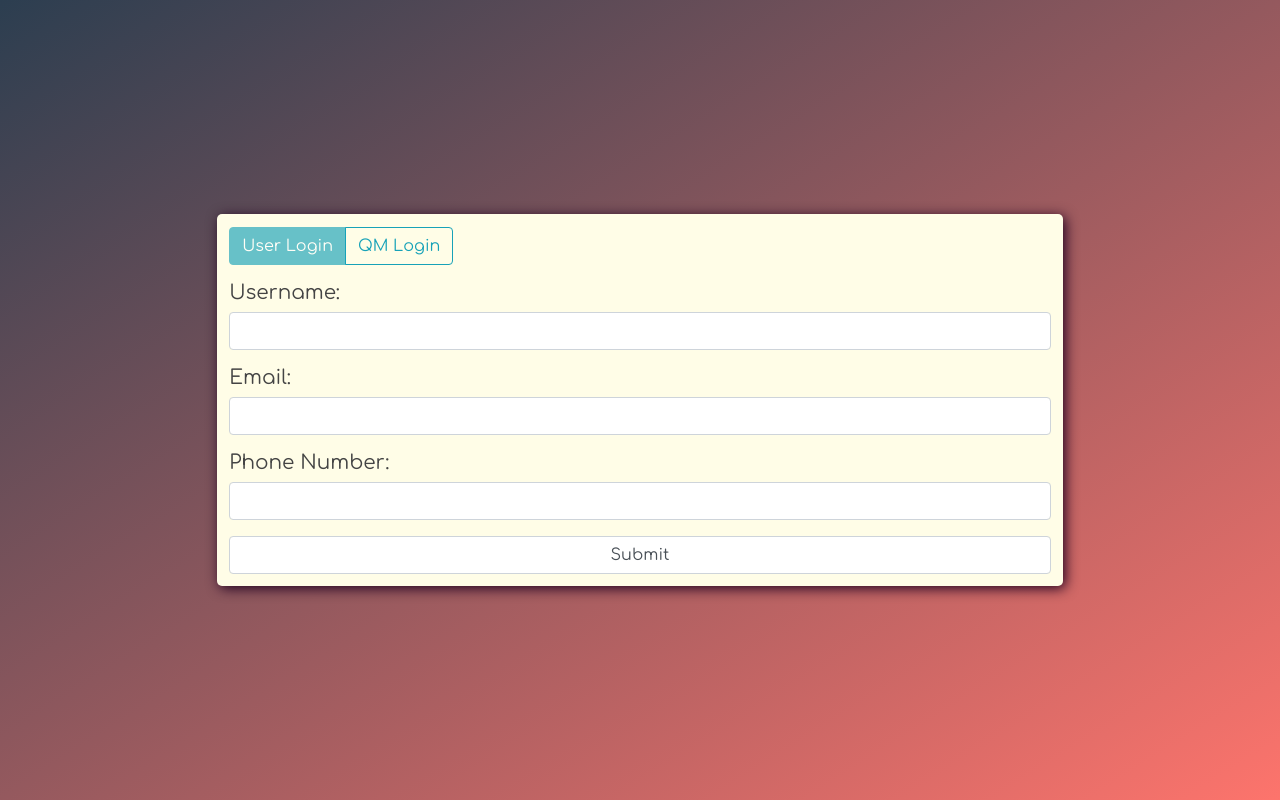
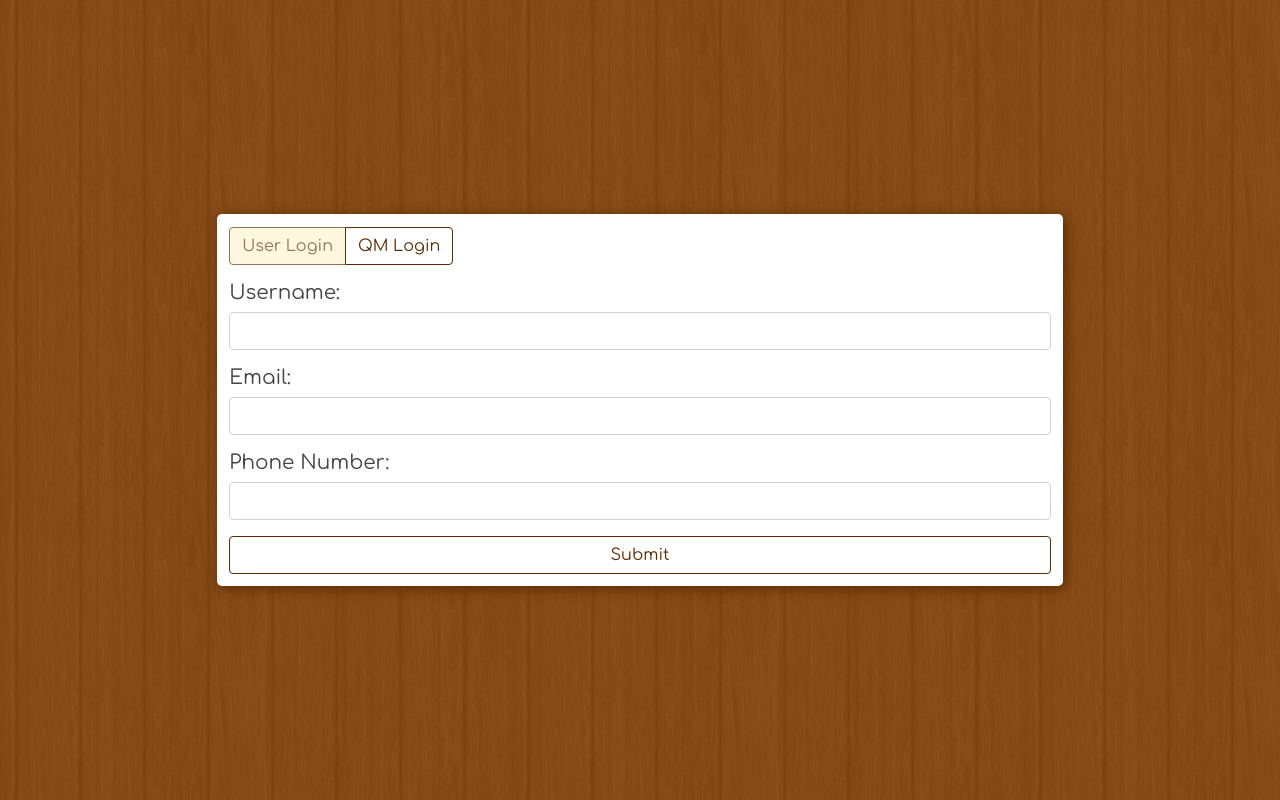
Before and after one commit to devclub-iitd/QuizApp, a React (Create React App) app: page / in a window 1280 px wide. Built offline with nearby package versions, Linux system fonts and the light colour scheme; no server answers.

Commit message:
Overhaul ui to use single color variants with wooden theme

```diff
--- a/public/index.html
+++ b/public/index.html
@@ -6,6 +6,7 @@ integrity="sha384-9gVQ4dYFwwWSjIDZnLEWnxCjeSWFphJiwGPXr1jddIhOegiu1FwO5qRGvFXOdJ
 crossorigin="anonymous">
 
   <link href="https://fonts.googleapis.com/css?family=Comfortaa" rel="stylesheet">
+
 
     <meta name="viewport" content="width=device-width, initial-scale=1.0">
 
--- a/src/RoomListScreen.js
+++ b/src/RoomListScreen.js
@@ -20,6 +20,8 @@ class RoomListScreen extends React.Component{
       newroomcode:"",
     }
   }
+
+  //TODO: add success checker and error message to handlers
   handleRoomResponse(payload,roomcode){
     // console.log(roomcode)
     this.props.cb({
--- a/src/index.css
+++ b/src/index.css
@@ -3,14 +3,18 @@ html{
   /* margin: 20px; */
   /* margin: 0; */
     height: 100%;
-  background-color: #300030; /* For browsers that do not support gradients */
+  /* background-color: #300030; For browsers that do not support gradients */
   /* background-image: url(http://www.transparenttextures.com/patterns/old-map.png); */
   /* background-image: linear-gradient(to bottom right, #42275a, #734b6d);  */
-  background-image:linear-gradient(to bottom right, #2C3E50, #FD746C);
+  /* background-image:linear-gradient(to bottom right, #2C3E50, #FD746C); */
+  background-color: #F57F17;
+background-image: url(./dark-wood.png);
+/* This is mostly intended for prototyping; please download the pattern and re-host for production environments. Thank you! */
 
 }
 body {
   font: 20px Comfortaa, cursive;
+
   margin: 0 20px;
   background-color: transparent;
   color: #444444;
@@ -57,10 +61,11 @@ body {
   box-shadow:0.0125em 0.0125em 0.0625em #200020;
 }
 .option:active{
-  background-color:  #F6D8CA;
+  background-color:  #FFFDE7;
 }
 .answers{
   /* padding: 0.0625em; */
+  margin-bottom: 15px;
 }
 .h-100{
   height: 100%;
@@ -79,10 +84,10 @@ body {
   /* border: solid white 2px; */
   border-radius: 0.25em;
   padding:0.625em;
-  background-color:  #FFFDE7;
+  background-color:  #ffffff;
   /* background-image: linear-gradient(to bottom right, #f12711, #f5af19);  */
   /* background-image:linear-gradient(to bottom right, #2C3E50, #FD746C); */
-  box-shadow:0.125em 0.125em 0.625em #200020;
+  box-shadow:0.125em 0.125em 0.625em #5c2b00;
 }
 .aligner{
   vertical-align: middle;
@@ -114,3 +119,39 @@ td{
   background-color: white;
   border-left: 2px solid black;
 }
+
+.y-button, .y-button.y-button-outline:focus{
+  color: #5c2b00;
+  border: 1px solid #5c2b00;
+  background-color: #fff3cd;
+
+}
+.y-button.y-button-outline{
+  background-color: #ffffff;
+}
+
+.btn{
+  -webkit-box-shadow: none !important;
+  box-shadow: none !important;
+}
+.form-control.input{
+  border-color: #a48b76 !important;
+}
+.form-control:focus {
+  border-color: #a48b76 !important;
+  outline: 0;
+  -webkit-box-shadow: none !important;
+  box-shadow: none !important;;
+}
+.top-margin{
+  margin-top: 7px;
+}
+.progress{
+  margin-top: 7px;
+  margin-bottom: 7px;
+  background-color: #ffffff;
+  border: 1px solid #a48b76;
+}
+.progress-bar{
+  background-color: #fff3cd;
+}
--- a/src/index.js
+++ b/src/index.js
@@ -12,7 +12,7 @@ import RoomMenu from './modules/RoomMenu';
 import AddQuestion from './modules/AddQuestion';
 import Leaderboard from './modules/Leaderboard';
 
-const SERVER_URL = 'http://10.194.13.136:3001';
+const SERVER_URL = 'http://10.184.17.101:3001';
 const socket = openSocket(SERVER_URL);
 
 class QuizApp extends React.Component{
--- a/src/modules/Game.js
+++ b/src/modules/Game.js
@@ -42,6 +42,7 @@ class Game extends React.Component {
   componentDidMount(){
     // console.log("mounting");
     this.props.socket.on('leaderboard',(payload)=>{
+      console.log(payload);
       if(payload.isnotlive){
         this.props.cb({result:payload.leaderboard});
       }
@@ -62,8 +63,8 @@ class Game extends React.Component {
         timerIsOn: true,
         questionIndex: this.state.questionIndex+1,//make it question ka index + 1 aoid double click problems
       })
-      console.log("Question reply:")
-      console.log(payload)
+      // console.log("Question reply:")
+      // console.log(payload)
     });
     // console.log("mounted");
   }
@@ -82,7 +83,7 @@ class Game extends React.Component {
       serial:this.state.questionIndex,
       roomid:this.props.roomcode,
     });
-    console.log(this.state.questionIndex);
+    // console.log(this.state.questionIndex);
   }
   handleClick(i) {
     if(!this.props.isQM){
@@ -114,10 +115,10 @@ class Game extends React.Component {
     }
     if(this.props.isQM){
       if(this.state.timerIsOn){
-        nextButton=<button className="btn btn-primary disabled">{buttonText}</button>;
+        nextButton=<button className="btn y-button y-button-outline disabled">{buttonText}</button>;
       }
       else{
-        nextButton=<button className="btn btn-primary" onClick={()=>this.broadcastNext()}>{buttonText}</button>;
+        nextButton=<button className="btn y-button y-button-outline" onClick={()=>this.broadcastNext()}>{buttonText}</button>;
       }
       if(this.state.results){
         board=(
--- a/src/modules/Lobby.js
+++ b/src/modules/Lobby.js
@@ -1,5 +1,4 @@
 import React from "react";
-import UserInLobby from "./UserInLobby"
 class Lobby extends React.Component{
   /*
   props:
@@ -83,12 +82,12 @@ class Lobby extends React.Component{
     if(this.props.isQM){
       if(this.state.beginIsOn){
         beginButton=(
-          <button className="btn" onClick={()=>this.begin()}> Begin Countdown </button>
+          <button className="btn y-button y-button-outline" onClick={()=>this.begin()}> Begin Countdown </button>
         );
       }
       else{
         beginButton=(
-          <button className="btn disabled"> Begin Countdown </button>
+          ""
         );
       }
     }
@@ -102,12 +101,12 @@ class Lobby extends React.Component{
     if(this.state.status==="countdown"){
       if(this.state.timeLeft>=0){
         countdown = (
-          <div className="countdown">{this.state.timeLeft}</div>
+          <div className="countdown btn y-button y-button-outline">Seconds Left: {this.state.timeLeft}</div>
         )
       }
       else{
         countdown = (
-          <div className="countdown">0</div>
+          <div className="countdown btn y-button y-button-outline">Seconds Left: 0</div>
         )
       }
     }
@@ -123,11 +122,11 @@ class Lobby extends React.Component{
           <div className="alert alert-warning alert-dismissible"> RoomCode: {this.props.roomcode}
           <button type="button" className="close" onClick={()=>this.props.back()}>Back</button>
           </div>
-        {beginButton}
-          <ul className="list-group">
+        {beginButton}{countdown}
+          <ul className="list-group top-margin">
             {userDisplayList}
           </ul>
-          {countdown}
+
         {/* {this.state.status}
         {this.props.status} */}
         </div>
--- a/src/modules/Login.js
+++ b/src/modules/Login.js
@@ -105,13 +105,13 @@ class Login extends React.Component{
           <input type="password" className="form-control" onChange={(event)=>this.takeTextInput(event,"password")} />
         </div>
       );
-      QMButtonClass="disabled btn btn-info";
-      userButtonClass="btn btn-outline-info";
+      QMButtonClass="disabled btn y-button y-button-active";
+      userButtonClass="btn y-button-outline y-button";
     }
     else{
       secInput="";
-      userButtonClass="disabled btn btn-info";
-      QMButtonClass="btn btn-outline-info";
+      userButtonClass="disabled btn y-button y-button-active";
+      QMButtonClass="btn y-button-outline y-button";
     }
     // console.log(this.state.isQM);
     return(
@@ -155,7 +155,7 @@ class Login extends React.Component{
               </label>
               <input type="number" className="form-control" onChange={(event)=>this.takeTextInput(event,"phone")} />
             </div>
-            <input type="submit" className="form-control" value="Submit" />
+            <input type="submit" className="form-control y-button y-button-outline" value="Submit" />
           </form>
         </div>
       </div>
--- a/src/modules/RoomMenu.js
+++ b/src/modules/RoomMenu.js
@@ -139,6 +139,14 @@ class RoomMenu extends React.Component{
     }
   }
   render(){
+    let error="";
+    if(this.state.message){
+      error=(
+        <div className="alert alert-warning alert-dismissible"> {this.state.message}
+          <button type="button" className="close" data-dismiss="alert">&times;</button>
+        </div>
+      );
+    }
     if(this.state.isWaiting){
       if(this.state.loadInstr==="Activate"){
         return (
@@ -161,8 +169,8 @@ class RoomMenu extends React.Component{
             time={5000}
             listenFor={'leaderboard'}
             onSuccess={(payload)=>this.handleLeaderboardResponse(payload)}
-            onFailure={()=>{this.setState({isWaiting:false, message: "Time Out (Deletion Request Still Sent)"})}}
-            onCancel={()=>{this.setState({isWaiting:false, message: "Response Cancelled (Deletion Request Still Sent)"})}}
+            onFailure={()=>{this.setState({isWaiting:false, message: "Time Out"})}}
+            onCancel={()=>{this.setState({isWaiting:false, message: ""})}}
           />
         );
       }
@@ -192,6 +200,7 @@ class RoomMenu extends React.Component{
             <button className="form-control" onClick={()=>this.fetchLeaderboard()}>View Leaderboard (non func) </button>
             <button className="form-control" onClick={()=>this.activateRoom()}>Activate Room</button>
           </div>
+          {error}
           <div className="alert alert-warning alert-dismissible"> RoomCode: {this.props.roomcode}
           <button type="button" className="close" onClick={()=>this.props.back()}>Back</button>
           </div>
--- a/src/modules/RoomSelect.js
+++ b/src/modules/RoomSelect.js
@@ -67,6 +67,14 @@ class RoomSelect extends React.Component{
     }
   }
   render(){
+    let error="";
+    if(this.state.message){
+      error=(
+        <div className="alert alert-warning alert-dismissible"> {this.state.message}
+          <button type="button" className="close" data-dismiss="alert">&times;</button>
+        </div>
+      );
+    }
     if(this.state.isWaiting){
       return(
         <Loading
@@ -83,7 +91,7 @@ class RoomSelect extends React.Component{
     return(
       <div className="row h-100">
         <div className="game-box my-auto col-sm-8 offset-sm-2">
-          {this.state.message}
+          {error}
           <div className="alert alert-warning alert-dismissible"> RoomCode:
           <button type="button" className="close" onClick={()=>this.props.back()}>Back</button>
           <button type="button" className="close" onClick={()=>this.props.back()}>Back</button>
--- a/src/modules/Timer.js
+++ b/src/modules/Timer.js
@@ -55,9 +55,9 @@ class Timer extends React.Component{
       displayValue=0;
     }
     return(
-      <div className={timerClass}>  {displayValue} {/* and {displayWidthPercent} and {this.state.displayTime} */}
+      <div className={timerClass}> <button className="btn disabled y-button y-button-outline">Seconds Left: {displayValue}</button>  {/* and {displayWidthPercent} and {this.state.displayTime} */}
         <div className="progress">
-          <div className="progress-bar bg-info" role="progressbar" style={{width: + displayWidthPercent+"%"}} >
+          <div className="progress-bar" role="progressbar" style={{width: + displayWidthPercent+"%"}} >
           </div>
         </div>
       </div>
```
Also changed, not shown: src/dark-wood.png (added).
